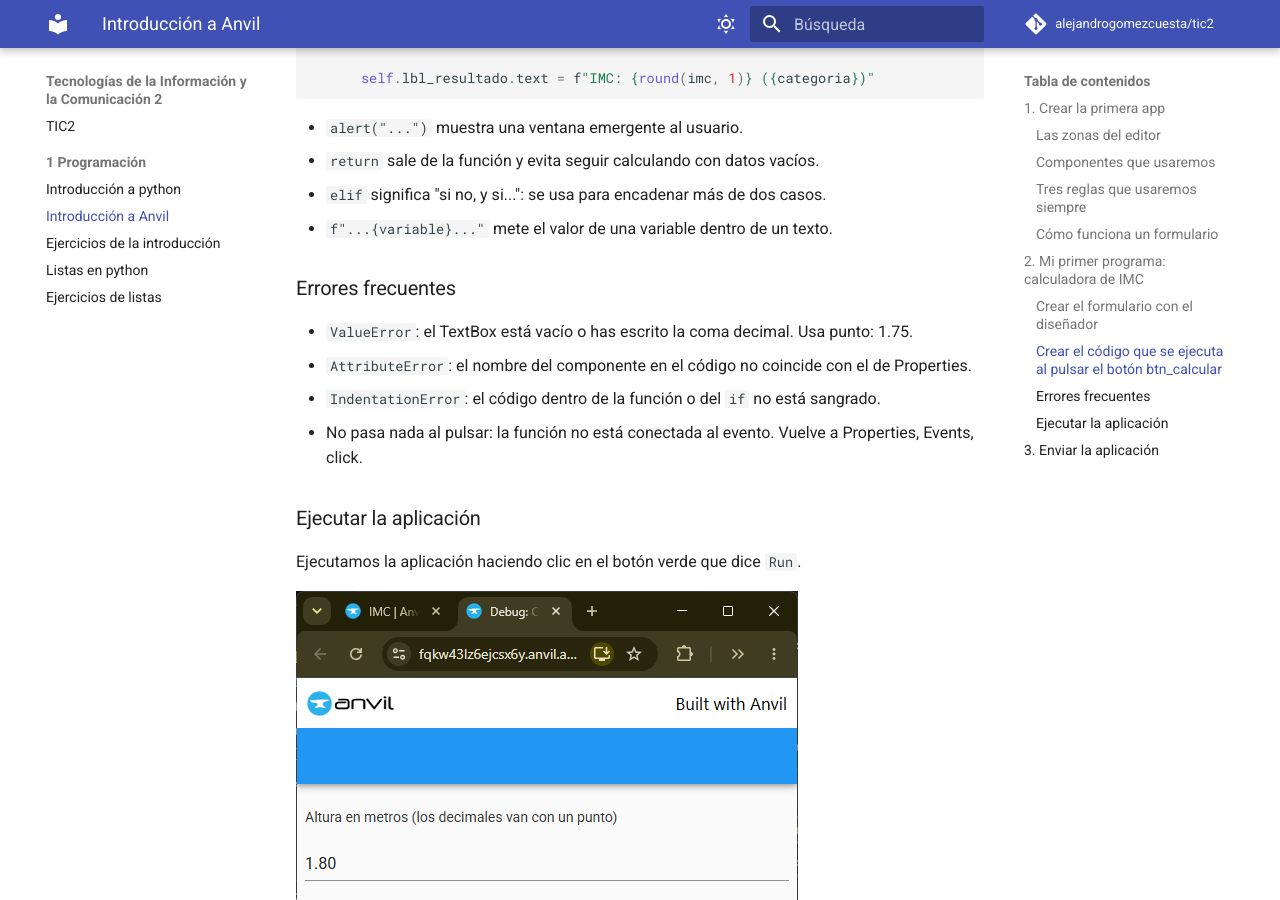
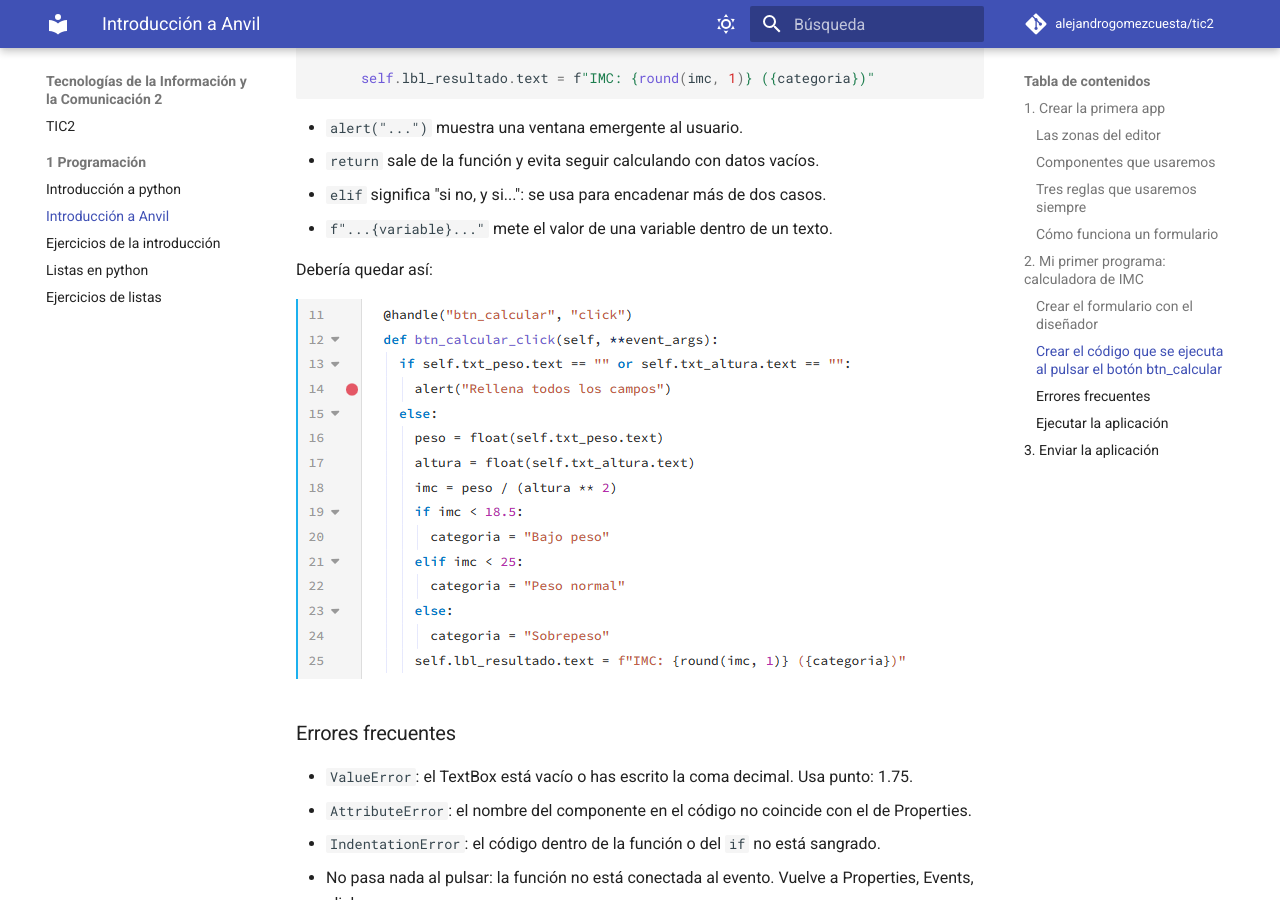
Before and after one commit to alejandrogomezcuesta/tic2, an MkDocs documentation site: the page built from docs/1 Programación/02-introduccion-anvil-works.md, in a window 1280 px wide and 900 px high, scrolled down 5385 px. Built offline with MkDocs 1.6.1 and Material for MkDocs 9.7.7, drawn with Linux system fonts in a browser that asks for light colours; comment, search, counter and statistics services are not loaded.

Commit message:
poniendo código en anvil

```diff
--- a/docs/1 Programación/02-introduccion-anvil-works.md
+++ b/docs/1 Programación/02-introduccion-anvil-works.md
@@ -100,6 +100,10 @@ Vamos a poner el siguiente código.
 - `elif` significa "si no, y si...": se usa para encadenar más de dos casos.
 - `f"...{variable}..."` mete el valor de una variable dentro de un texto.
 
+Debería quedar así:
+
+![Poniendo el código](image-15.png)
+
 ### Errores frecuentes
 
 - `ValueError`: el TextBox está vacío o has escrito la coma decimal. Usa punto: 1.75.
```
Also changed, not shown: docs/1 Programación/image-15.png (added).
